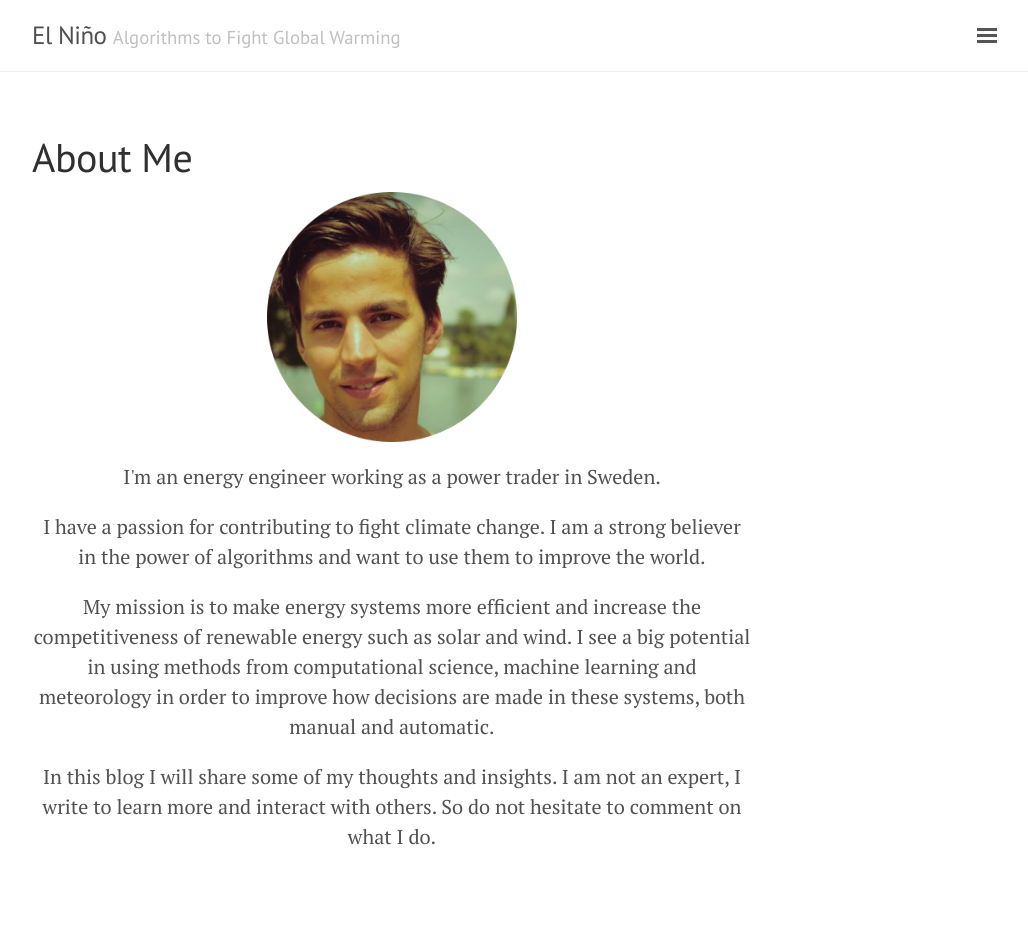
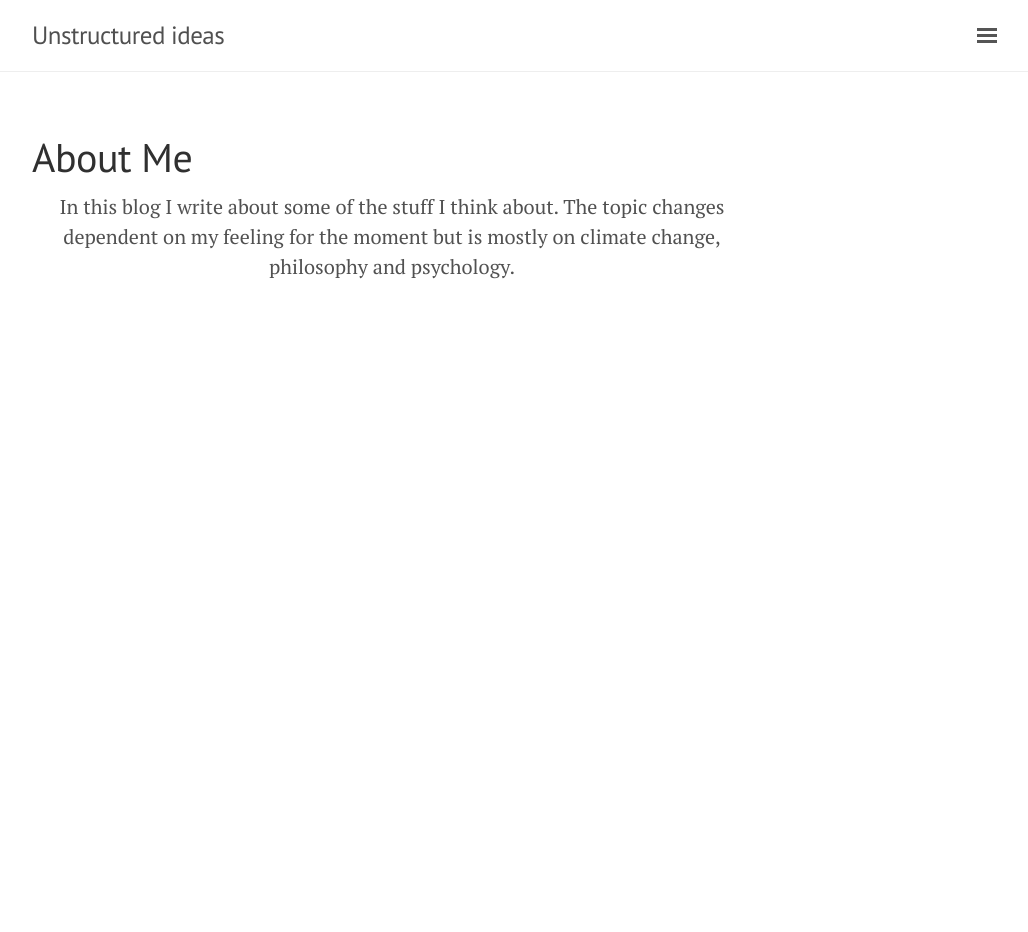
Before and after one commit to sebaheg/sebaheg.github.io, a Jekyll site: the page built from about.md, in a window 1280 px wide. Shown: the whole page, without its empty margins (248-1276 px from the left). Built offline with Jekyll 4.4.1, drawn with Linux system fonts in a browser that asks for light colours; comment, search, counter and statistics services are not loaded; after the commit the page ends 900 px from its top, so only the background shows below that.

Commit message:
Change title and tageline.

```diff
--- a/_config.yml
+++ b/_config.yml
@@ -4,8 +4,8 @@
 permalink:           pretty
 
 # Setup
-title:               El Niño
-tagline:             'Algorithms to Fight Global Warming'
+title:               Unstructured ideas
+tagline:             ''
 description:         ''
 baseurl:             ''
 paginate:            10
--- a/about.md
+++ b/about.md
@@ -5,21 +5,5 @@ icon:   <i class="fa fa-fw fa-user-circle" aria-hidden="true"></i>
 ---
 
 <p align="center">
-  <img width="250" height="250" src="/images/sebastian.png">
+In this blog I write about some of the stuff I think about. The topic changes dependent on my feeling for the moment but is mostly on climate change, philosophy and psychology.
 </p>
-
-<p align="center">
-I'm an energy engineer working as a power trader in Sweden.
-</p>
-
-<p align="center">
-I have a passion for contributing to fight climate change. I am a strong believer in the power of algorithms and want to use them to improve the world.
-</p>
-
-<p align="center">
-My mission is to make energy systems more efficient and increase the competitiveness of renewable energy such as solar and wind. I see a big potential in using methods from computational science, machine learning and meteorology in order to improve how decisions are made in these systems, both manual and automatic.
-</p>
-
-<p align="center">
-In this blog I will share some of my thoughts and insights. I am not an expert, I write to learn more and interact with others. So do not hesitate to comment on what I do.
-</p>
```
